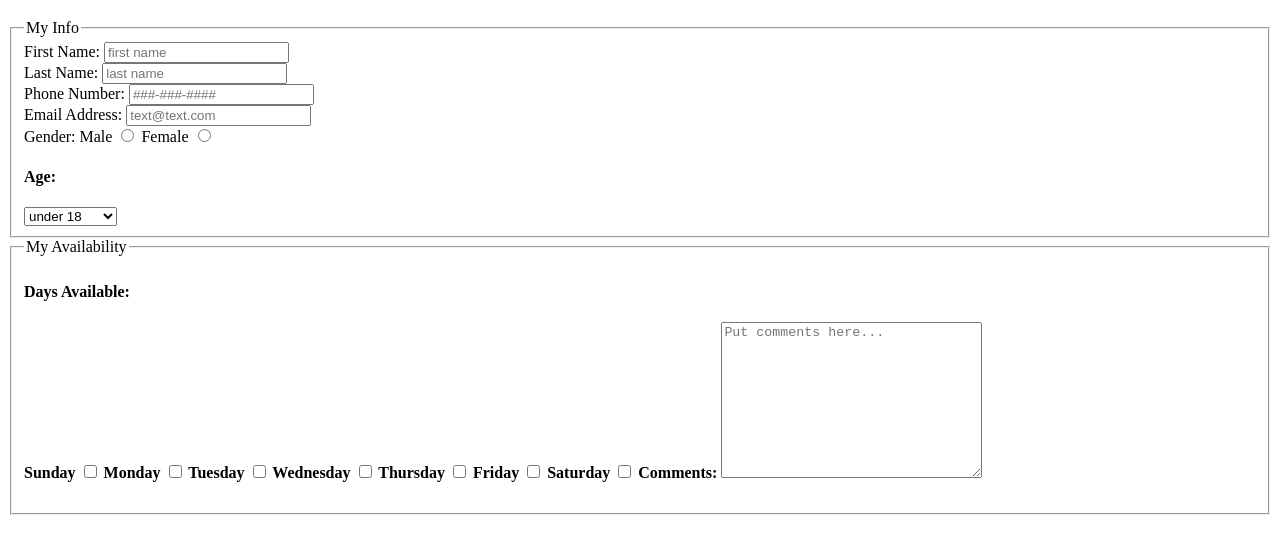
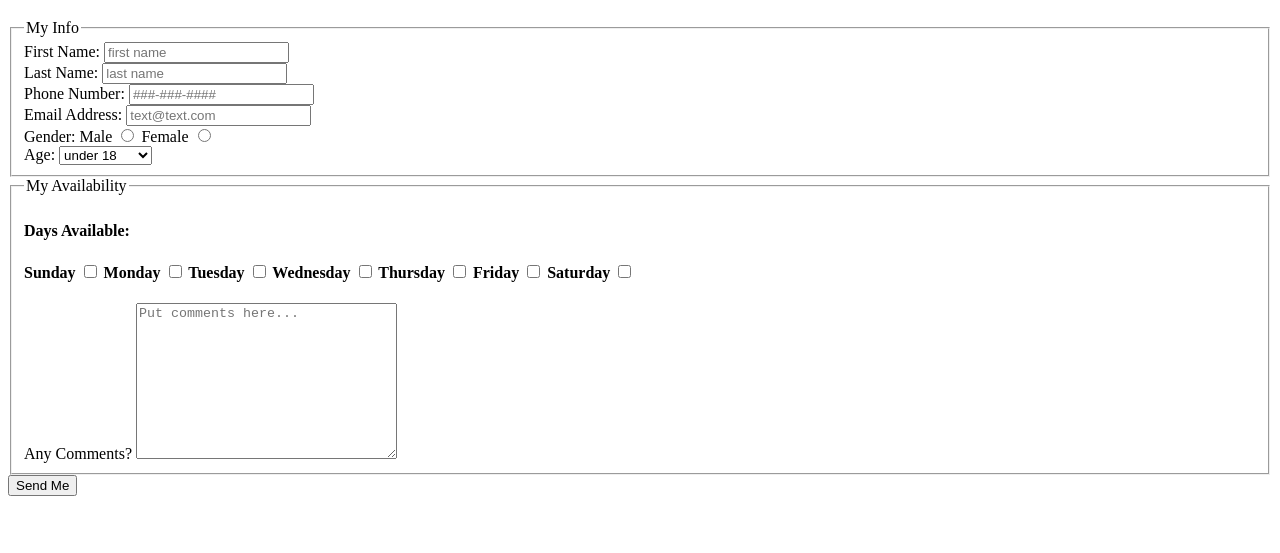
Before and after one commit to Newtwork-Error/ITMD-361-Lab4, a plain HTML site: page index.html in a window 1280 px wide. Shown: the part 61-614 px from the top of the page. Drawn offline with Linux system fonts and the light colour scheme.

Commit message:
Added a submit button

```diff
--- a/index.html
+++ b/index.html
@@ -28,7 +28,7 @@
 	      </label>
 		</div>
 	    <div>
-	      <h4>Age:</h4>
+	      <label>Age:
 		    <select name="age_field">
 		      <option value="~18">under 18</option>
 		      <option value="18-24">18 - 24</option>
@@ -38,10 +38,12 @@
 		      <option value="55-64">55 - 64</option>
 		      <option value="65+">65 and over</option>
 		    </select>
+		  </label>
 	    </div>
 	  </fieldset>
 	  <fieldset>
 	    <legend>My Availability</legend>
+		<div>
 	      <h4>Days Available:<h4>
 	      <label>Sunday <input type="checkbox" name="available_field[]" value="sunday"></label>
 	      <label>Monday <input type="checkbox" name="available_field[]" value="monday"></label>
@@ -50,9 +52,11 @@
 	      <label>Thursday <input type="checkbox" name="available_field[]" value="thursday"></label>
 	      <label>Friday <input type="checkbox" name="available_field[]" value="friday"></label>
 	      <label>Saturday <input type="checkbox" name="available_field[]" value="saturday"></label>
-	    <label>Comments: <textarea cols="30" rows="10" name="comments_field" placeholder="Put comments here..."></textarea></label>
+	    </div>
+		<label>Any Comments? <textarea cols="30" rows="10" name="comments_field" placeholder="Put comments here..."></textarea></label>
 	    <input type="hidden" name="hidden_field" value="ikane">
 	  </fieldset>
+	  <input type="submit" value="Send Me">
 	</form>
   </body>
 </html>
```
Lines whose indentation alone changed are shown as unchanged.
